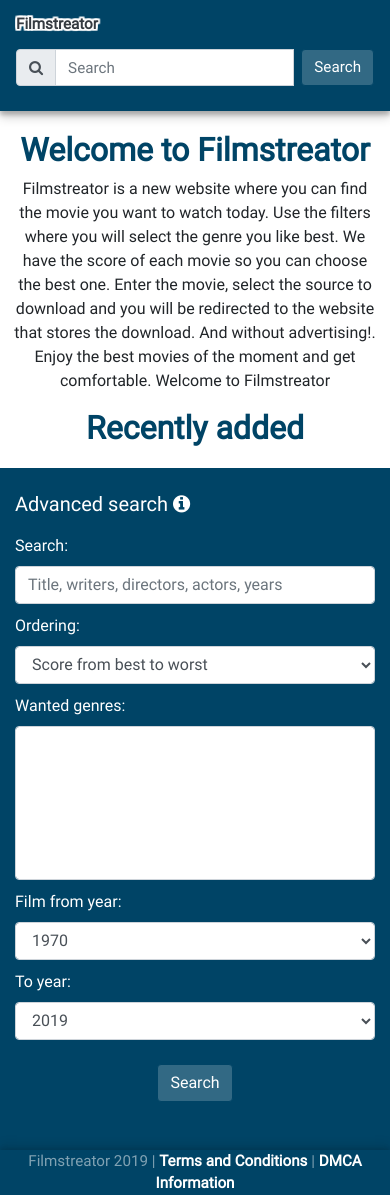
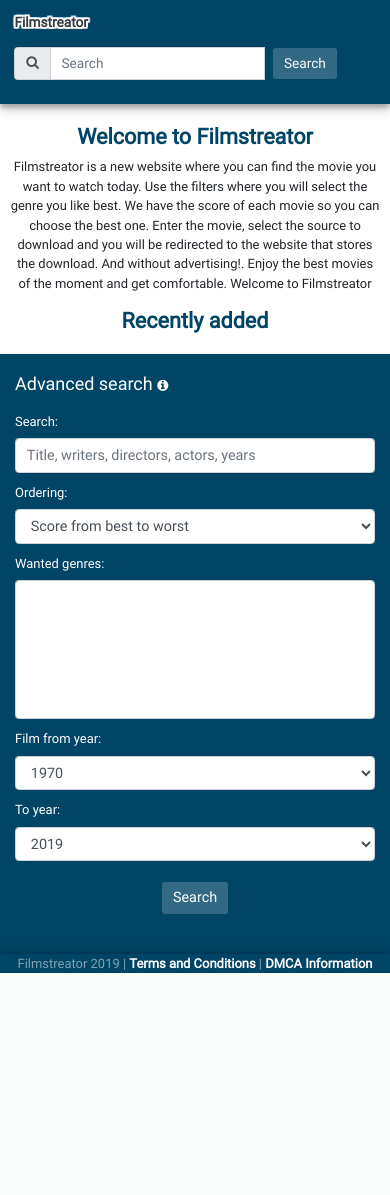
Before and after one commit to koyadovic/filmstreator, a Django app: page / in a window 390 px wide. After the commit the page ends 973 px from the top, so only its background shows below. Run offline with Django 3.2, Linux system fonts and the light colour scheme; data that the repository does not hold is empty; some libraries are stand-ins or nearby versions.

Commit message:
Style fixes

```diff
--- a/web/static/web/css/styles.11.css
+++ b/web/static/web/css/styles.12.css
@@ -132,7 +132,6 @@ footer {
 
 .big-icon {
     font-size: 6em !important;
-    color: black;
     margin: 20px;
 }
 
@@ -799,8 +798,11 @@ div.audiovisual-item-container:hover {
         font-size: .950rem;
         letter-spacing: initial;
     }
-    footer * {
-        font-size: .950rem;
+    * {
+        font-size: .900rem;
+    }
+    h1, h2, h3 {
+        font-size: 1.5rem;
     }
     footer {
         position: static;
--- a/web/templates/web/base.html
+++ b/web/templates/web/base.html
@@ -16,7 +16,7 @@
         <meta name="viewport" content="width=device-width, initial-scale=1, shrink-to-fit=no">
         <link href='{% static "web/css/roboto.css" %}' rel='stylesheet'>
         <link rel="stylesheet" href="{% static "web/css/bootstrap.min.css" %}" integrity="sha384-ggOyR0iXCbMQv3Xipma34MD+dH/1fQ784/j6cY/iJTQUOhcWr7x9JvoRxT2MZw1T" crossorigin="anonymous">
-        <link rel="stylesheet" href="{% static "web/css/styles.11.css" %}">
+        <link rel="stylesheet" href="{% static "web/css/styles.12.css" %}">
         <link rel="shortcut icon" href="{% static "web/img/favicon.png" %}" type="image/x-icon">
         <link rel="icon" href="{% static "web/img/favicon.png" %}" type="image/x-icon">
         <link rel="stylesheet" href="https://stackpath.bootstrapcdn.com/font-awesome/4.7.0/css/font-awesome.min.css">
```
Also changed, not shown: web/templates/web/404.html (+9 -1 lines), web/templates/web/500.html (+12 -7 lines).
